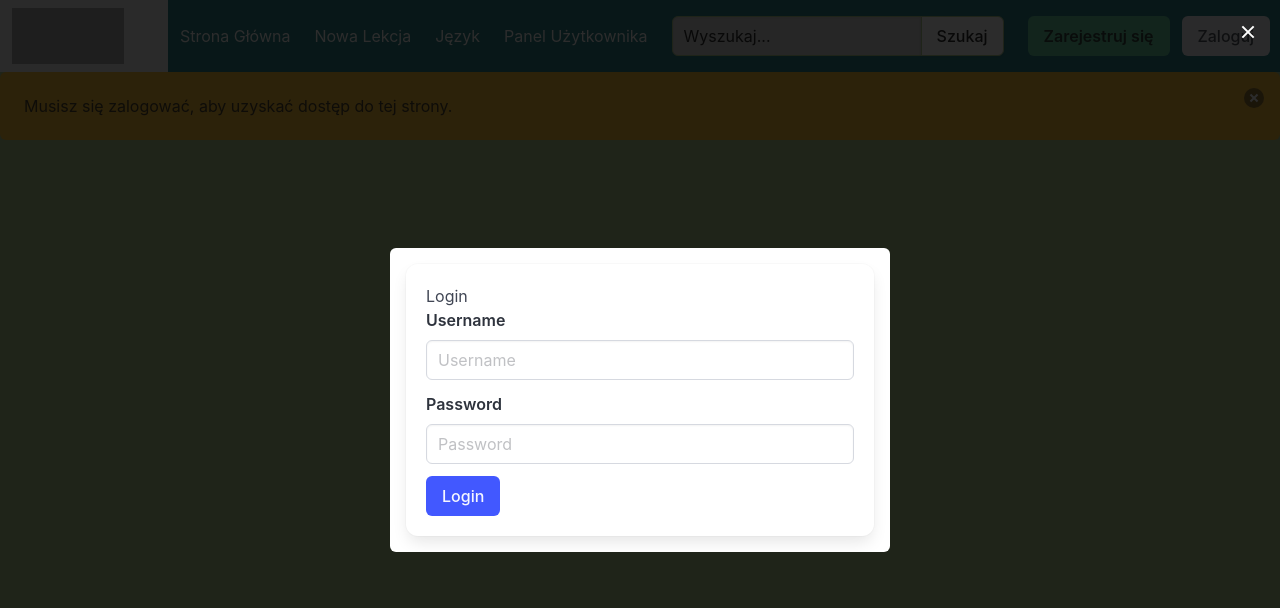
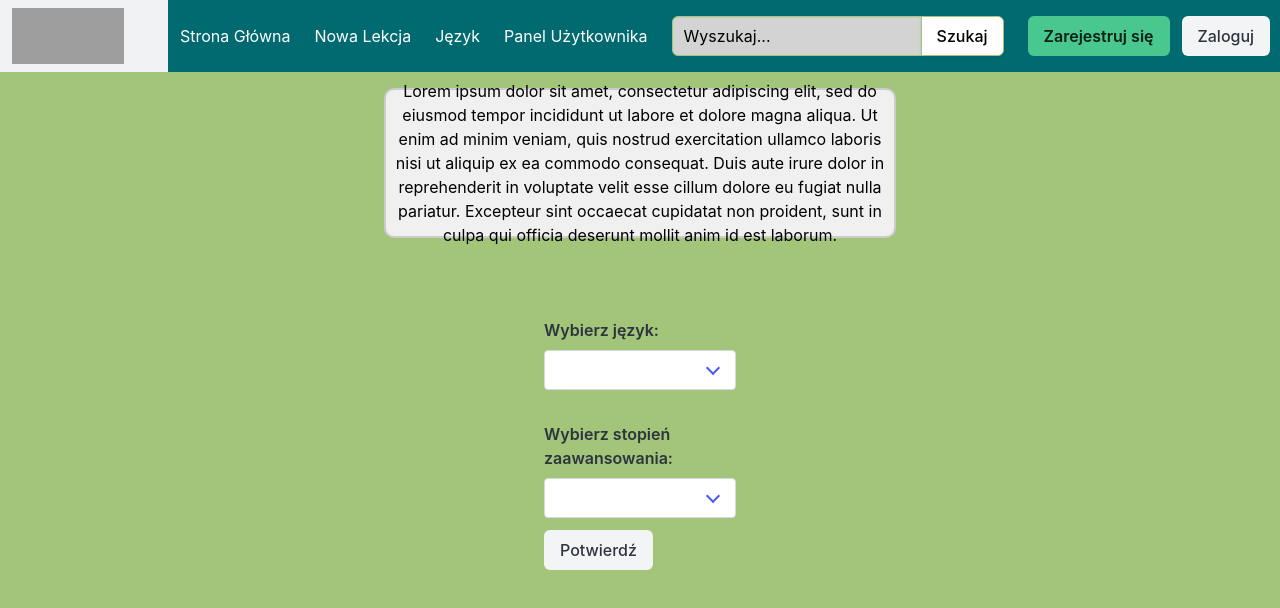
Before and after one commit to P-Kuszyk/inz-kuszyk, a Vue app: page /user-panel in a window 1280 px wide. Shown: the top 608 px of the page. Built offline with nearby package versions, Linux system fonts and the light colour scheme; grey boxes are pictures that could not be loaded.

Commit message:
add user panel page

```diff
--- a/src/App.vue
+++ b/src/App.vue
@@ -19,5 +19,6 @@ export default {
 #app {
   background-color: $main-color;
   min-height: 100vh;
+  color: $font-color;
 }
 </style>
--- a/src/components/Banner.vue
+++ b/src/components/Banner.vue
@@ -20,5 +20,6 @@ export default {
   justify-content: center;
   border: 2px solid #ccc;
   border-radius: 10px;
+  text-align: center;
 }
 </style>
--- a/src/components/Navbar.vue
+++ b/src/components/Navbar.vue
@@ -149,8 +149,8 @@ export default {
 .field.has-addons {
   .control {
     .input {
-      background-color: #d3d3d3; // Kolor tła inputa
-      border-color: $main-color; // Kolor obramowania inputa
+      background-color: #d3d3d3;
+      border-color: $main-color;
       width: 250px;
       color: black;
 
--- a/src/styles/_variables.scss
+++ b/src/styles/_variables.scss
@@ -7,3 +7,7 @@ $third-color: #d2de32;
 $navbar-color: #016a70;
 $navbar-hover: #ffffdd;
 $navbar-item: #ffffff;
+
+$font-color: #000000;
+
+$login-form: #0a0a0adb;
--- a/src/views/UserPanel.vue
+++ b/src/views/UserPanel.vue
@@ -1,12 +1,11 @@
 <template>
   <div>
     <Navbar />
+    <!-- Użytkownik niezalogowany -->
     <div v-if="!isAuthenticated" class="notification is-warning">
       <button class="delete" @click="closeNotification"></button>
       Musisz się zalogować, aby uzyskać dostęp do tej strony.
     </div>
-
-    <!-- Modal do logowania -->
     <div v-if="showLogin" class="modal is-active">
       <div class="modal-background" @click="showLogin = false"></div>
       <div class="modal-content">
@@ -16,29 +15,69 @@
       </div>
       <button class="modal-close is-large" @click="showLogin = false" aria-label="close"></button>
     </div>
+    <!-- Użytkownik zalogowany -->
+    <div v-if="isAuthenticated">
+      <Banner>
+        Lorem ipsum dolor sit amet, consectetur adipiscing elit, sed do eiusmod tempor incididunt ut
+        labore et dolore magna aliqua. Ut enim ad minim veniam, quis nostrud exercitation ullamco
+        laboris nisi ut aliquip ex ea commodo consequat. Duis aute irure dolor in reprehenderit in
+        voluptate velit esse cillum dolore eu fugiat nulla pariatur. Excepteur sint occaecat
+        cupidatat non proident, sunt in culpa qui officia deserunt mollit anim id est laborum.
+      </Banner>
+      <div class="field">
+        <label class="label">Wybierz język:</label>
+        <div class="control">
+          <div class="select">
+            <select v-model="selectedLanguage">
+              <option v-for="language in languages" :key="language" :value="language">
+                {{ language }}
+              </option>
+            </select>
+          </div>
+        </div>
+      </div>
+      <div class="field">
+        <label class="label">Wybierz stopień zaawansowania:</label>
+        <div class="select">
+          <select v-model="selectedLevel">
+            <option v-for="level in levels" :key="level" :value="level">
+              {{ level }}
+            </option>
+          </select>
+        </div>
+      </div>
+      <div class="field">
+        <button class="button is-light" @click="confirmSelection">Potwierdź</button>
+      </div>
+    </div>
   </div>
 </template>
 
 <script>
 import Navbar from '@/components/Navbar.vue'
 import LoginForm from '@/components/LoginForm.vue'
+import Banner from '@/components/Banner.vue'
 
 export default {
   components: {
     Navbar,
-    LoginForm
+    LoginForm,
+    Banner
   },
   data() {
     return {
       showLogin: false,
       isAuthenticated: false, // Do dodania funkcjonalność
-      showNotification: true // Czy komunikat o konieczności logowania powinien być wyświetlany
+      showNotification: true, // Czy komunikat o konieczności logowania powinien być wyświetlany
+      selectedLanguage: '',
+      languages: ['Angielski', 'Polski', 'Holenderski', 'Holenderski'],
+      selectedLevel: '',
+      levels: ['Początkujący', 'Średnio zaawansowany', 'Zaawansowany']
     }
   },
   methods: {
     checkAuthentication() {
-      // czy użytkownik jest zalogowany
-      this.isAuthenticated = false
+      this.isAuthenticated = true // Czy użytkownik jest zalogowany
     },
     openLoginForm() {
       setTimeout(() => {
@@ -46,7 +85,7 @@ export default {
         if (!this.isAuthenticated) {
           this.showLogin = true
         }
-      }, 1000) // Opóźnienie 1 sekunde
+      }, 1000) // Opóźnienie 1 sekund
     },
     closeNotification() {
       this.showNotification = false
@@ -62,6 +101,35 @@ export default {
 </script>
 
 <style scoped>
+.field {
+  width: 15%;
+  margin: auto;
+  justify-content: center;
+  align-items: center;
+}
+.select {
+  width: 100%;
+  max-width: 300px;
+}
+.label {
+  margin-top: 2rem;
+}
+.select select {
+  width: 100%;
+  padding: 0.5rem;
+  border-radius: 4px;
+  font-size: 1rem;
+  appearance: none;
+}
+.banner {
+  width: 40%;
+  display: flex;
+  margin: auto;
+  margin-top: 1rem;
+  margin-bottom: 5rem;
+  justify-content: center;
+  align-items: center;
+}
 .notification {
   margin-bottom: 1rem;
 }
@@ -78,7 +146,7 @@ export default {
   left: 0;
   width: 100%;
   height: 100%;
-  background-color: rgba(10, 10, 10, 0.86);
+  background-color: $login-form;
 }
 
 .modal-content {
```
